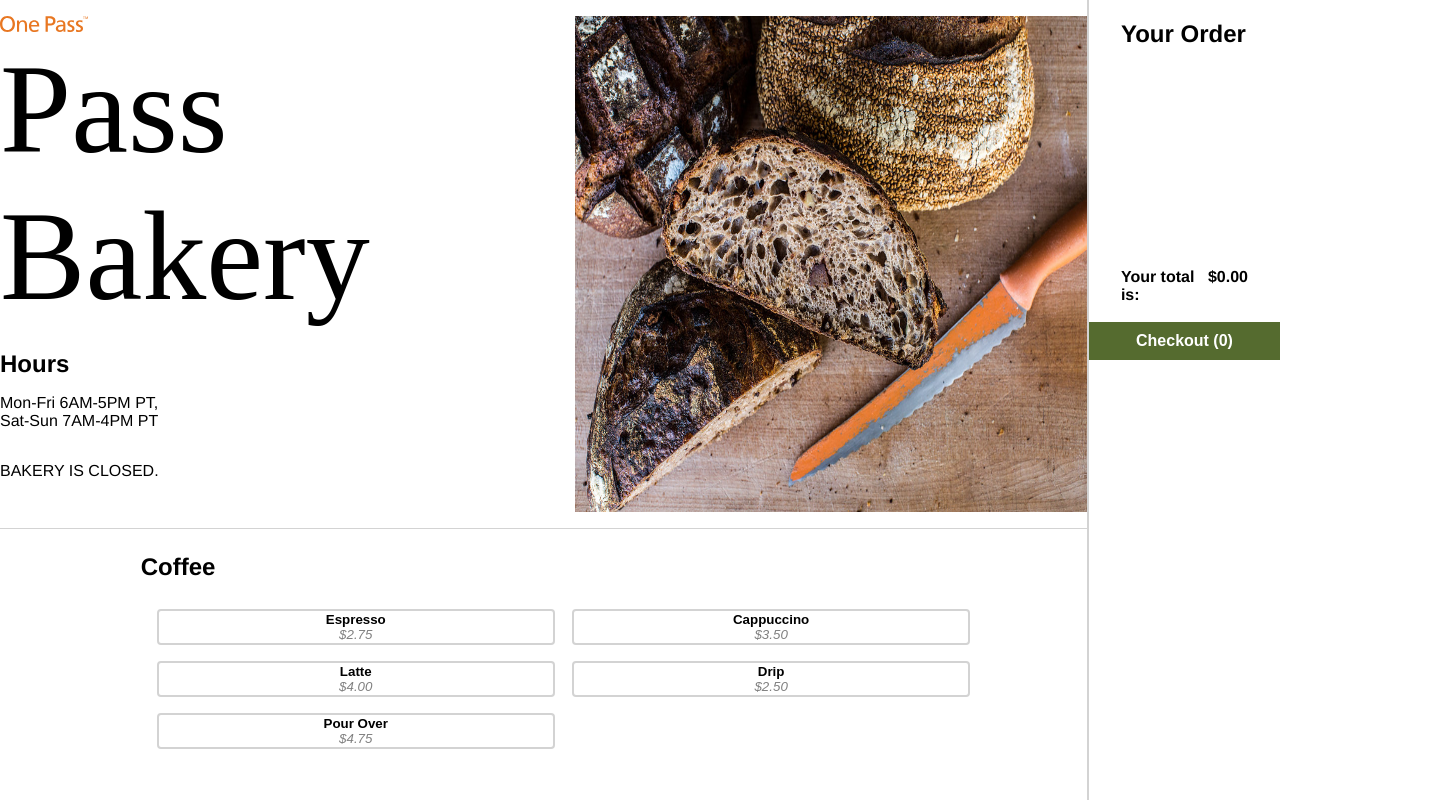
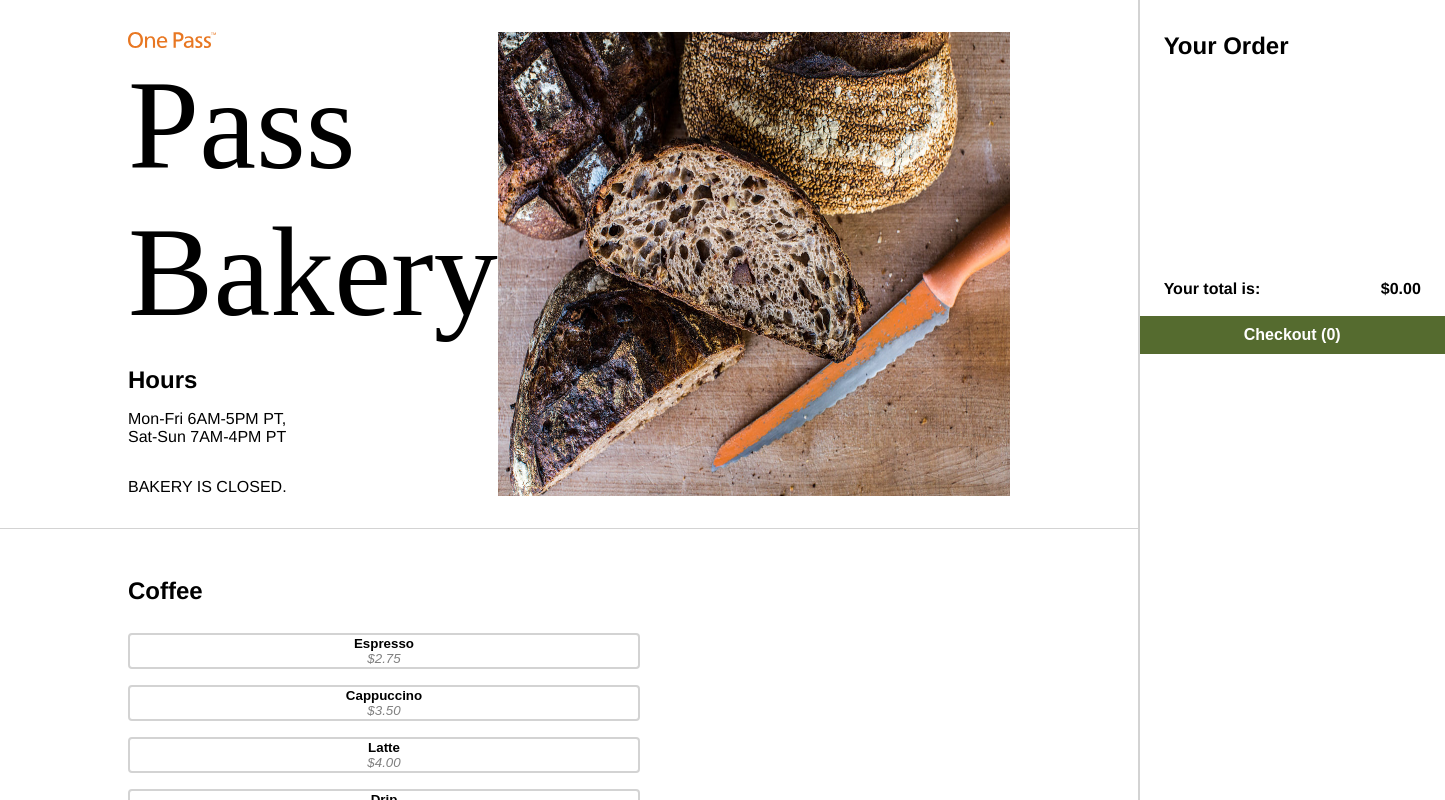
Before and after one commit to aalvarez11/pass-bakery-fe, a React (Create React App) app in the folder pass-bakery-fe/: page / in a window 1280 px wide. Shown: the top 800 px of the page, 1445 px wide, since content can reach past the window. Built offline with nearby package versions, Linux system fonts and the light colour scheme; a web font is replaced by a local one.

Commit message:
change margins to line up

```diff
--- a/pass-bakery-fe/src/components/BuildCategoryList.jsx
+++ b/pass-bakery-fe/src/components/BuildCategoryList.jsx
@@ -4,7 +4,7 @@ import { formatCurrency } from "../helpers/formatCurrency";
 const StyledTitle = styled.h2`
   font-weight: bold;
   font-size: 24px;
-  margin-left: 32px;
+  margin-top: 16px;
   margin-bottom: 4px;
 `;
 
@@ -13,12 +13,14 @@ const StyledList = styled.ul`
   flex-wrap: wrap;
   justify-content: space-between;
   margin-bottom: 32px;
+  padding-left: 0px;
   list-style-type: none;
 `;
 
 const StyledListItem = styled.li`
-  width: 48%;
-  margin: 8px;
+  width: 512px;
+  margin-top: 8px;
+  margin-bottom: 8px;
   button.itemButton {
     width: 100%;
     background-color: white;
--- a/pass-bakery-fe/src/components/Cart.jsx
+++ b/pass-bakery-fe/src/components/Cart.jsx
@@ -6,9 +6,9 @@ import { formatCurrency } from "../helpers/formatCurrency";
 const StyledCartPanel = styled.div`
   display: flex;
   flex-direction: column;
-
   box-sizing: border-box;
   min-height: 100%;
+  min-width: 24%;
   height: auto;
   top: 0;
   right: 0;
@@ -16,7 +16,8 @@ const StyledCartPanel = styled.div`
   h2.cart__title {
     font-weight: bold;
     font-size: 24px;
-    margin-left: 32px;
+    margin-left: 24px;
+    margin-top: 32px;
     margin-bottom: 4px;
   }
   div.cart__items {
@@ -26,8 +27,8 @@ const StyledCartPanel = styled.div`
     display: flex;
     justify-content: space-between;
     font-weight: bold;
-    margin-left: 32px;
-    margin-right: 32px;
+    margin-left: 24px;
+    margin-right: 24px;
     margin-bottom: 8px;
   }
   button.cart__checkout {
--- a/pass-bakery-fe/src/components/Menu.jsx
+++ b/pass-bakery-fe/src/components/Menu.jsx
@@ -7,8 +7,7 @@ const StyledMenuContainer = styled.div`
   display: flex;
   flex-direction: column;
   align-items: stretch;
-  margin: 4px auto;
-  width: 80%;
+  margin: 4px 128px;
 `;
 
 function Menu(props) {
--- a/pass-bakery-fe/src/components/TitleNav.jsx
+++ b/pass-bakery-fe/src/components/TitleNav.jsx
@@ -5,10 +5,13 @@ import bread from "../images/bread.jpeg";
 
 const StyledTitleContainer = styled.div`
   display: flex;
-  justify-content: space-evenly;
-  padding-top: 16px;
-  padding-bottom: 16px;
+  justify-content: space-between;
+  margin-top: 32px;
+  margin-bottom: 32px;
   border-bottom: 1px solid lightgray;
+  div.bakery__left {
+    margin-left: 128px;
+  }
   img.logo {
     max-height: 16px;
     width: auto;
@@ -25,6 +28,8 @@ const StyledTitleContainer = styled.div`
     margin-bottom: 4px;
   }
   img.bread {
+    margin-right: 128px;
+    margin-bottom: 32px;
     max-width: 512px;
     height: auto;
   }
@@ -61,7 +66,7 @@ class TitleNav extends React.Component {
 
     return (
       <StyledTitleContainer>
-        <div id="title-hours">
+        <div className="bakery__left">
           <img className="logo" src={logo} alt="the One Pass logo" />
           <h1 className="title">Pass Bakery</h1>
           <h2 className="title--hours">Hours</h2>
```
